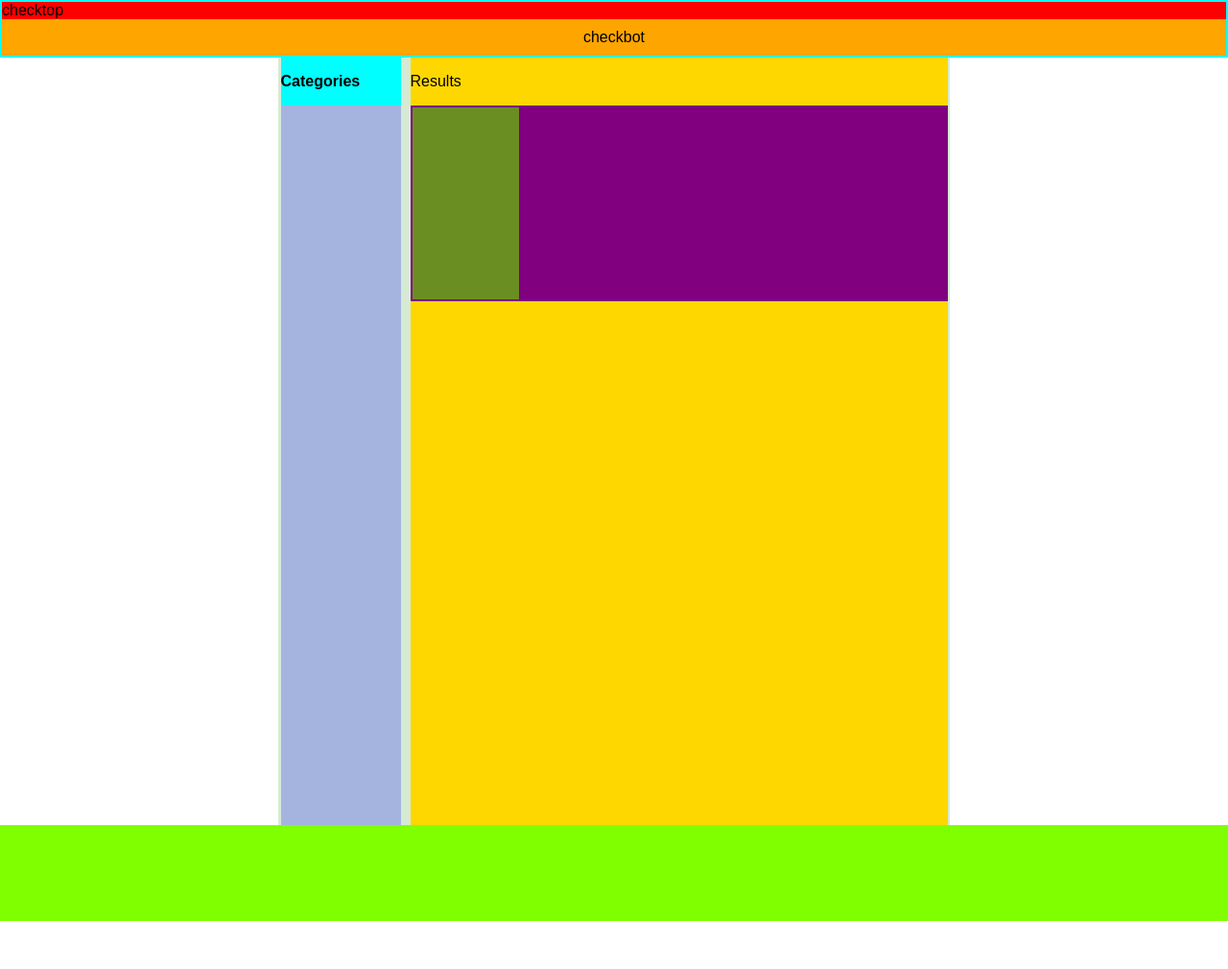
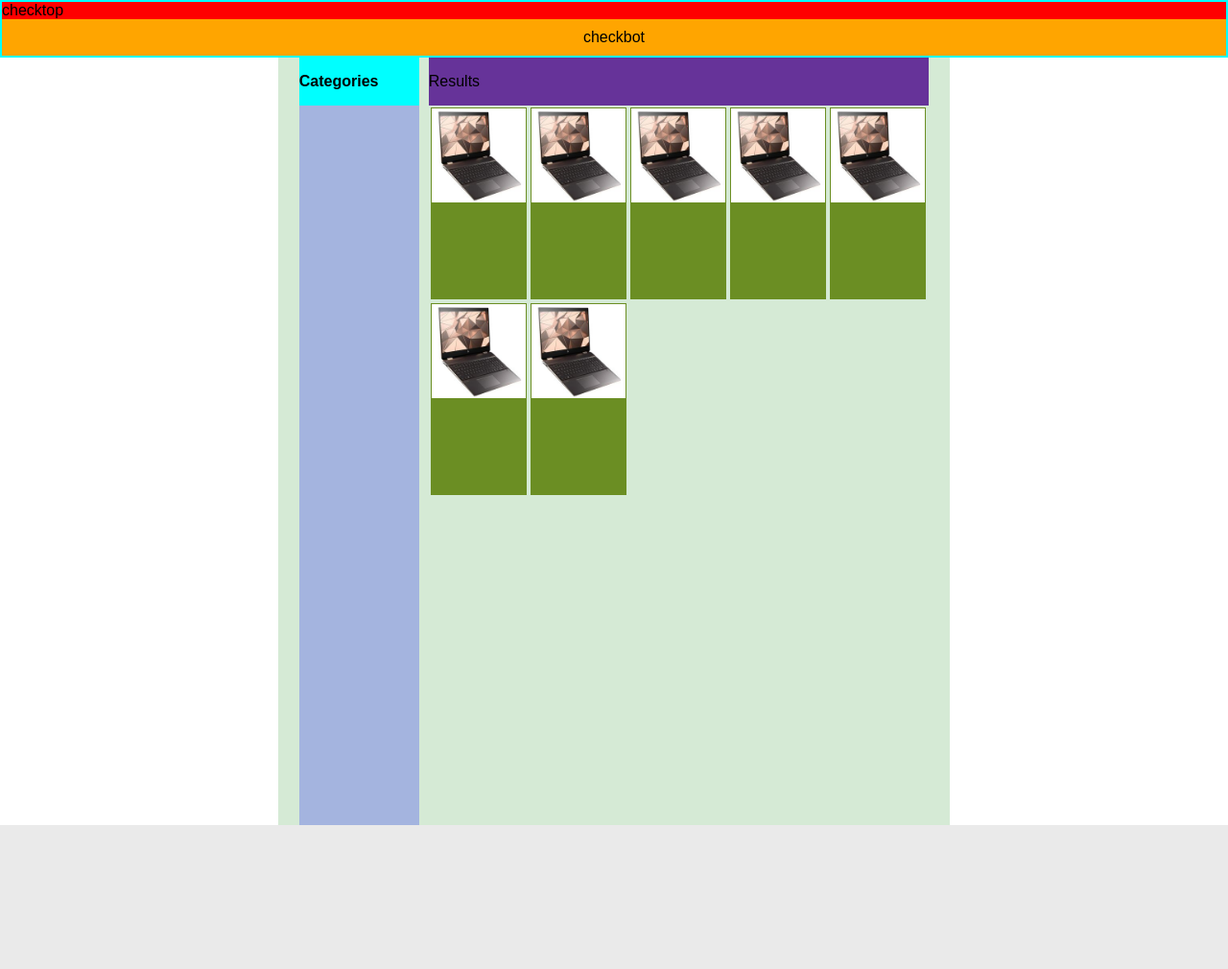
Before and after one commit to Code4V/techno-ecomm-proj, a PHP site: page /catalog.php in a window 1280 px wide. Shown: the whole page at 96% size. Before the commit the page ends 960 px from the top, so only its background shows below. Run offline with PHP 8.4, Linux system fonts and the light colour scheme.

Commit message:
Fixed Catalogs design

```diff
--- a/catalog.css
+++ b/catalog.css
@@ -100,37 +100,68 @@ body{
 }
 
 .flex-main-catalog-container{
-    background-color: gold;
+    /* background-color: gold; */
 
-    width: 80%;
+    width: 74.5%;
     margin-left: 10px;
 }
 
-.flex-products {
+.flex-main-catalog-title{
+    background-color: rebeccapurple;
+
+    padding: -10;
+}
+
+.flex-display-products {
+    /* background-color: purple; */
+
+    max-width: inherit;
+
+    display: flex;
+    flex-wrap: wrap;
+    flex-direction: row;
+
+    margin: 0;
+    padding: 0;
+}
+
+.flex-products-container{
+    /* background-color: pink; */
+
+    padding: 2px;
+}
+
+.flex-products{
     background-color: olivedrab;
 
-    flex-basis: 20%;
-    max-width: 125px;
+
+
+}
+
+.flex-products, .flex-products-container {
+    max-width: 100px;
     min-width: 100px;
 
     max-height: 200px;
-    width: 125px;
     height: 200px;
 
-    box-sizing: border-box;
 }
 
-.flex-display-products {
-    background-color: purple;
-    padding: 2px;
+#product-image{
 
 
-    max-width: 65;
+    max-width: 98%;
+    max-height: 98%;
 
-    display: flex;
-    flex-direction: row;
+    padding-left: 1px;
+    padding-top: 1px;
+    margin: 0;
 
-    flex-wrap: wrap;
+}
+
+.product-image-container{
+    position: relative;
+
 
 }
 
@@ -138,10 +169,10 @@ body{
 .footer-container {
     position: relative;
 
-    background-color: chartreuse;
+    background-color: rgba(128, 128, 128, 0.164);
     padding: 0;
     bottom: 0;
-    height: 100px;
+    height: 150px;
+    width: 100%;
     z-index: 1001;
-
 }
--- a/catalog.php
+++ b/catalog.php
@@ -33,22 +33,71 @@
                 </div>
             </div>
             <div class="flexbox-item flex-main-catalog-container">
-                    <div class="flexbox-item flex-main-catalog-title">
-                        <p>Results</p>
+                <div class="flexbox-item flex-main-catalog-title">
+                    <p>Results</p>
+                </div>
+                <div class="flexbox-item flex-display-products">
+                    <div class="flexbox-item flex-products-container">
+                        <div class="flexbox-item flex-products">
+                            <div class="product-image-container">
+                                    <img src="images\hpSpectre.jpg" id="product-image">
+                            </div>
+                        </div>
                     </div>
-                    <div class="flexbox-item flex-display-products">
-                        <div class="flexbox-item flex-products"></div>
+                    <div class="flexbox-item flex-products-container">
+                        <div class="flexbox-item flex-products">
+                            <div class="product-image-container">
+                                    <img src="images\hpSpectre.jpg" id="product-image">
+                            </div>
+                        </div>
+                    </div>
+                    <div class="flexbox-item flex-products-container">
+                        <div class="flexbox-item flex-products">
+                            <div class="product-image-container">
+                                    <img src="images\hpSpectre.jpg" id="product-image">
+                            </div>
+                        </div>
+                    </div>
+                    <div class="flexbox-item flex-products-container">
+                        <div class="flexbox-item flex-products">
+                            <div class="product-image-container">
+                                    <img src="images\hpSpectre.jpg" id="product-image">
+                            </div>
+                        </div>
+                    </div>
+                    <div class="flexbox-item flex-products-container">
+                        <div class="flexbox-item flex-products">
+                            <div class="product-image-container">
+                                    <img src="images\hpSpectre.jpg" id="product-image">
+                            </div>
+                        </div>
+                    </div>
+                    <div class="flexbox-item flex-products-container">
+                        <div class="flexbox-item flex-products">
+                            <div class="product-image-container">
+                                    <img src="images\hpSpectre.jpg" id="product-image">
+                            </div>
+                        </div>
+                    </div>
+                    <div class="flexbox-item flex-products-container">
+                        <div class="flexbox-item flex-products">
+                            <div class="product-image-container">
+                                    <img src="images\hpSpectre.jpg" id="product-image">
+                            </div>
+                        </div>
+                    </div>
 
-                    </div>
+
+                </div>
             </div>
         </div>
     </div>
+
     <div class="footer-container">
         <div class="footer-content-conatiner">
 
         </div>
     </div>
-</div>
 
 </body>
 </html>
```
